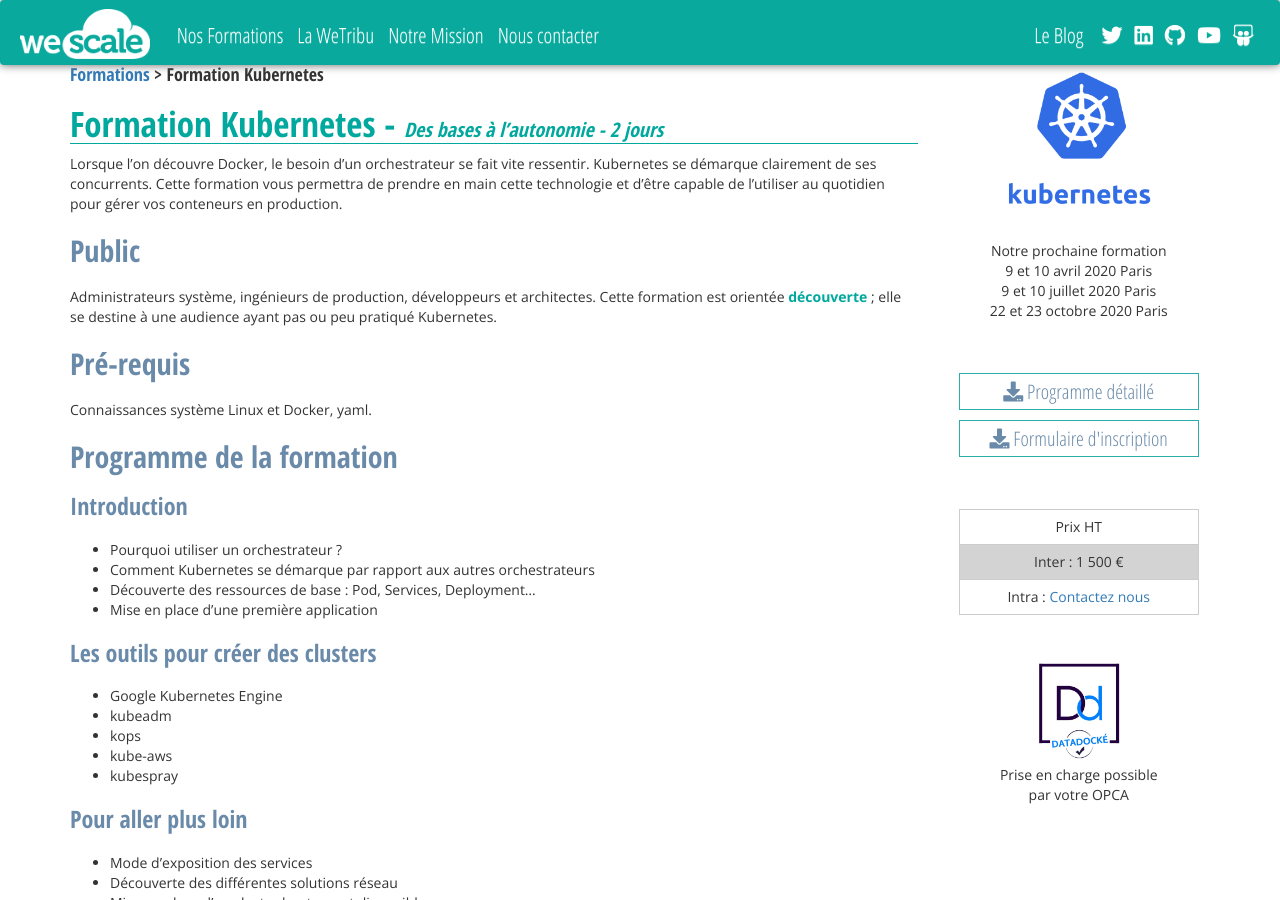
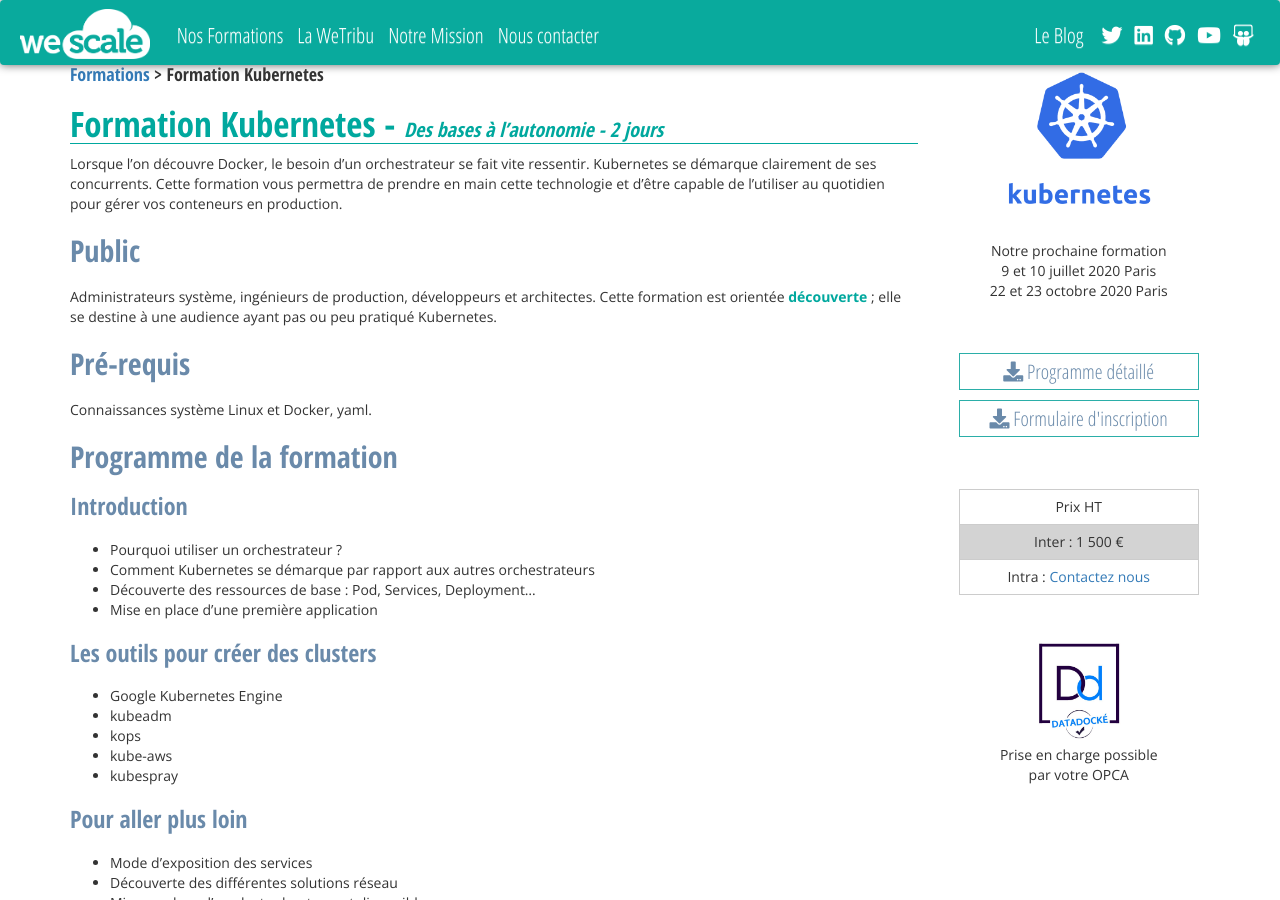
Before and after one commit to wescale/wescale-site, a Jekyll site: the page built from _formations/Formation-Kubernetes.md, in a window 1280 px wide and 900 px high. Built offline with Jekyll 4.4.1, drawn with Linux system fonts in a browser that asks for light colours; nearby versions of some CDN libraries; comment, search, counter and statistics services are not loaded.

Commit message:
Update Formation-Kubernetes.md

```diff
--- a/_formations/Formation-Kubernetes.md
+++ b/_formations/Formation-Kubernetes.md
@@ -12,7 +12,6 @@
 formateur_img: /images/wewes/carre-sebastien-lavayssiere.jpg
 subtitle: |
     Notre prochaine formation<br>
-    9 et 10 avril 2020 Paris<br>
     9 et 10 juillet 2020 Paris<br>
     22 et 23 octobre 2020 Paris<br>
 pdf: /pdf/Training-Kubernetes.pdf
```
